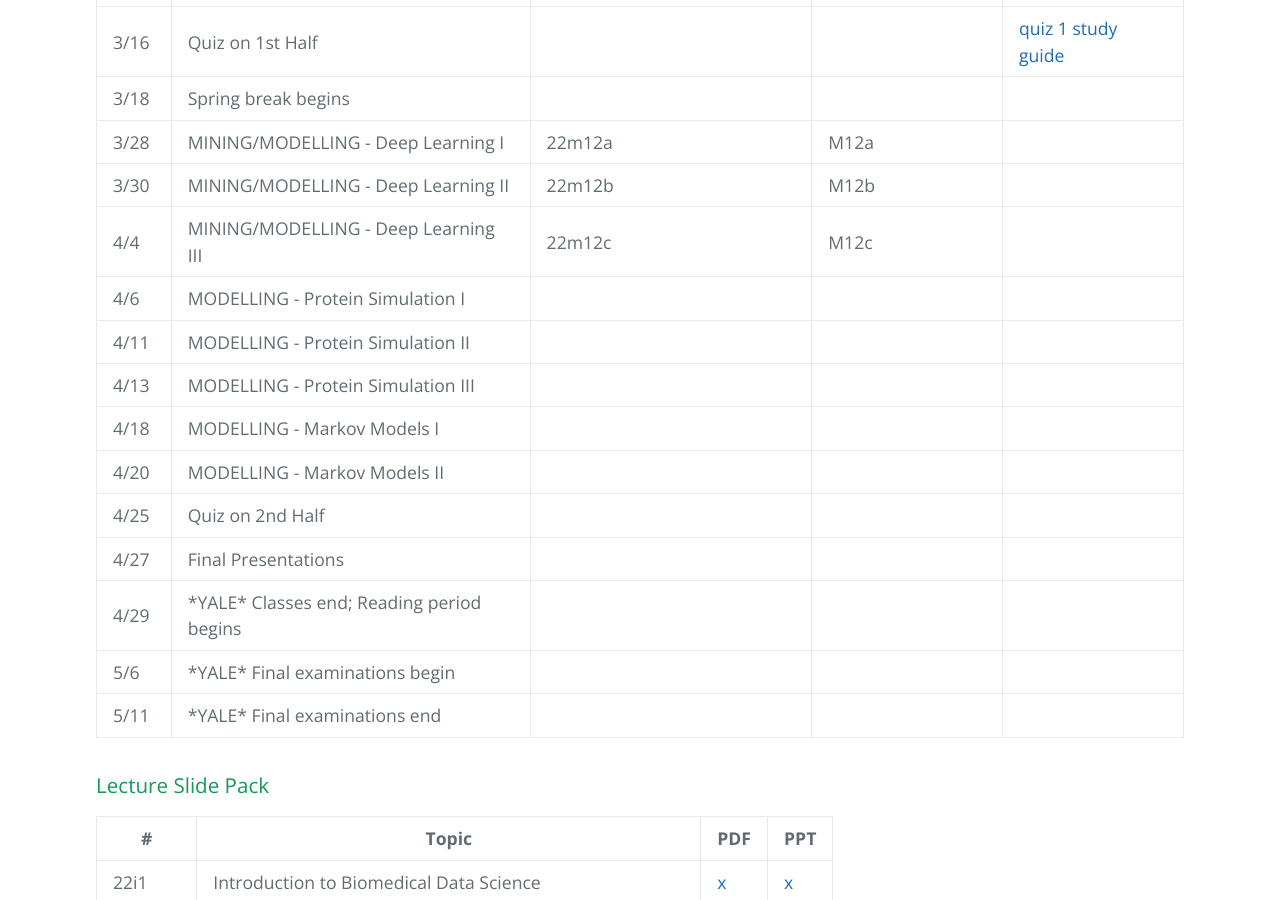
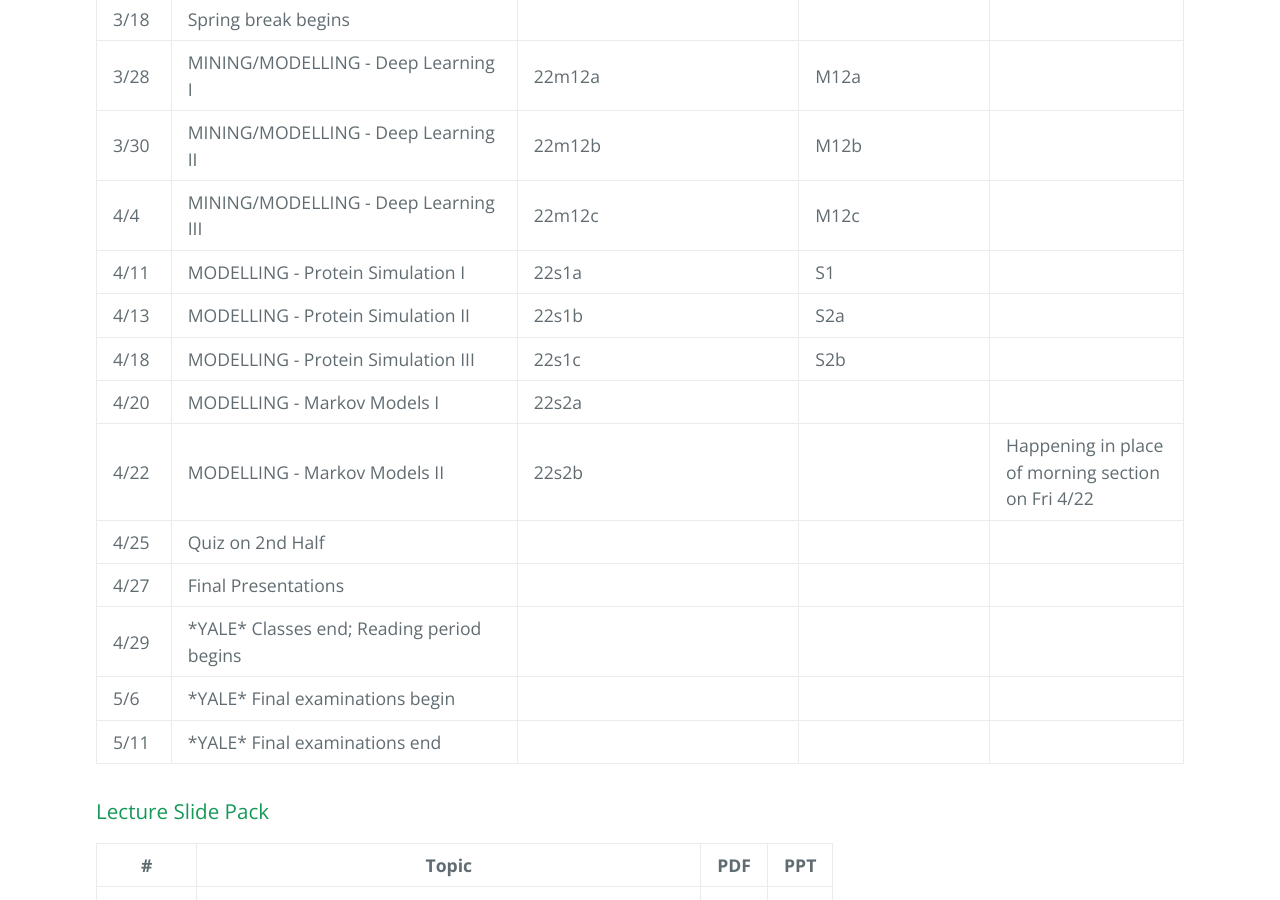
Before and after one commit to gersteinlab/cbb752b23, a Jekyll site: the page built from syllabus.md, in a window 1280 px wide and 900 px high, scrolled down 1710 px. Built offline with Jekyll 4.4.1, drawn with Linux system fonts in a browser that asks for light colours; some of the changed text lies outside the part shown.

Commit message:
Update syllabus.md

```diff
--- a/syllabus.md
+++ b/syllabus.md
@@ -31,20 +31,18 @@ Please see [last year's syllabus](http://cbb752b21.gersteinlab.org/syllabus) (wi
 | 3/28 | MINING/MODELLING - Deep Learning I                                                           | 22m12a                    | M12a                                                             |                                                                                                           |
 | 3/30 | MINING/MODELLING - Deep Learning II                                                          | 22m12b                    | M12b                                                             |                                                                                                           |
 | 4/4  | MINING/MODELLING - Deep Learning III                                                         | 22m12c                    | M12c                                                             |                                                                                                           |
-| 4/6  | MODELLING - Protein Simulation I                                                             |                           |                                                                  |                                                                                                           |
-| 4/11 | MODELLING - Protein Simulation II                                                            |                           |                                                                  |                                                                                                           |
-| 4/13 | MODELLING - Protein Simulation III                                                           |                           |                                                                  |                                                                                                           |
-| 4/18 | MODELLING - Markov Models I                                                                  |                           |                                                                  |                                                                                                           |
-| 4/20 | MODELLING - Markov Models II                                                                 |                           |                                                                  |                                                                                                           |
+| 4/11 | MODELLING - Protein Simulation I                                                             | 22s1a                     | S1                                                               |                                                                                                           |
+| 4/13 | MODELLING - Protein Simulation II                                                            | 22s1b                     | S2a                                                              |                                                                                                           |
+| 4/18 | MODELLING - Protein Simulation III                                                           | 22s1c                     | S2b                                                              |                                                                                                           |
+| 4/20 | MODELLING - Markov Models I                                                                  | 22s2a                     |                                                                  |                                                                                                           |
+| 4/22 | MODELLING - Markov Models II                                                                 | 22s2b                     |                                                                  | Happening in place of morning section on Fri 4/22                                                         |
 | 4/25 | Quiz on 2nd Half                                                                             |                           |                                                                  |                                                                                                           |
 | 4/27 | Final Presentations                                                                          |                           |                                                                  |                                                                                                           |
 | 4/29 | \*YALE\* Classes end; Reading period begins                                                  |                           |                                                                  |                                                                                                           |
 | 5/6  | \*YALE\* Final examinations begin                                                            |                           |                                                                  |                                                                                                           |
 | 5/11 | \*YALE\* Final examinations end                                                              |                           |                                                                  |                                                                                                           |
 
-
 ### Lecture Slide Pack
-
 
 | #      | Topic                                                                                                                    | PDF                                                                                                                              | PPT                                                                                                                              |
 | ------ | ------------------------------------------------------------------------------------------------------------------------ | -------------------------------------------------------------------------------------------------------------------------------- | -------------------------------------------------------------------------------------------------------------------------------- |
@@ -82,17 +80,17 @@ Please see [last year's syllabus](http://cbb752b21.gersteinlab.org/syllabus) (wi
 | 22m10c | Networks - Network Generation Models                                                                                     | [x](http://files2.gersteinlab.org/public-docs/2022/03.10/22m10c--cbb752-MG-network-generation.pdf)                               | [x](http://files2.gersteinlab.org/public-docs/2022/03.10/22m10c--cbb752-MG-network-generation.ppt)                               |
 |        |                                                                                                                          |                                                                                                                                  |                                                                                                                                  |
 | 22t1   | Biomedical Text Mining Intro                                                                                             | [x](http://files2.gersteinlab.org/public-docs/2022/03.09/cbb752b22_textmining.pdf)                                               | [x](http://files2.gersteinlab.org/public-docs/2022/03.10/cbb752b22_textmining.pptx)                                              |
-| 22m11  | Biosensor Analysis [\[mp4\]](http://files2.gersteinlab.org/public-docs/2022/03.14/22m11--cbb752-MG-spr22-biosensors.mp4)                                                                                                       | [x](http://files2.gersteinlab.org/public-docs/2022/03.14/22m11--cbb752-MG-spr22-biosensors.pdf)                                  | [x](http://files2.gersteinlab.org/public-docs/2022/03.14/22m11--cbb752-MG-spr22-biosensors.pptx)                                 |
+| 22m11  | Biosensor Analysis  [\[mp4\]](http://files2.gersteinlab.org/public-docs/2022/03.14/22m11--cbb752-MG-spr22-biosensors.mp4)                                                                                                     | [x](http://files2.gersteinlab.org/public-docs/2022/03.14/22m11--cbb752-MG-spr22-biosensors.pdf)                                  | [x](http://files2.gersteinlab.org/public-docs/2022/03.14/22m11--cbb752-MG-spr22-biosensors.pptx)                                 |
 | 22t2   | Privacy in Biomedical Data Science (esp. Genomic Privacy)                                                                | [x](http://files2.gersteinlab.org/public-docs/2022/03.14/PrivacyCyberbiosecurity_cbb752b22_EN.pdf)                               | [x](http://files2.gersteinlab.org/public-docs/2022/03.14/PrivacyCyberbiosecurity_cbb752b22_EN.pptx)                              |
 |        |                                                                                                                          |                                                                                                                                  |                                                                                                                                  |
 | 22m12a | Deep Learning I                                                                                                          | [x](http://files2.gersteinlab.org/public-docs/2022/04.05/DeepLearning_I_IntroDL.pdf)                                             | [x](http://files.gersteinlab.org/public-docs/2022/04.05/DeepLearning_I_IntroDL.pptx)                                             |
 | 22m12b | Deep Learning II                                                                                                         | [x](http://files2.gersteinlab.org/public-docs/2022/04.05/DeepLearning_II_2022.pdf)                                               | [x](http://files.gersteinlab.org/public-docs/2022/04.05/DeepLearning_II_2022.pptx)                                               |
 | 22m12c | Deep Learning III                                                                                                        | [x](http://files2.gersteinlab.org/public-docs/2022/04.05/DeepLearning_III_VAEandGAN_2022.pdf)                                    | [x](http://files.gersteinlab.org/public-docs/2022/04.05/DeepLearning_III_VAEandGAN_2022.pptx)                                    |
 |        |                                                                                                                          |                                                                                                                                  |                                                                                                                                  |
-|        | Protein Simulation I                                                                                                     |                                                                                                                                  |                                                                                                                                  |
-|        | Protein Simulation II                                                                                                    |                                                                                                                                  |                                                                                                                                  |
-|        | Protein Simulation III                                                                                                   |                                                                                                                                  |                                                                                                                                  |
-|        | Markov Models I                                                                                                          |                                                                                                                                  |                                                                                                                                  |
-|        | Markov Models II                                                                                                         |                                                                                                                                  |                                                                                                                                  |
+| 22s1a  | Protein Simulation I                                                                                                     | [x](http://files2.gersteinlab.org/public-docs/2022/04.19/ericni/protein_folding.pdf)                                             | [x](http://files2.gersteinlab.org/public-docs/2022/04.19/ericni/protein_folding.ppt)                                             |
+| 22s1b  | Protein Simulation II                                                                                                    |                                                                                                                                  |                                                                                                                                  |
+| 22s1c  | Protein Simulation III                                                                                                   |                                                                                                                                  |                                                                                                                                  |
+| 22s2a  | Markov Models I                                                                                                          |                                                                                                                                  |                                                                                                                                  |
+| 22s2b  | Markov Models II                                                                                                         |                                                                                                                                  |                                                                                                                                  |
 
 See lab [permissions statement](https://sites.gersteinlab.org/permissions/) in relation to resusing any of the above material.
```
